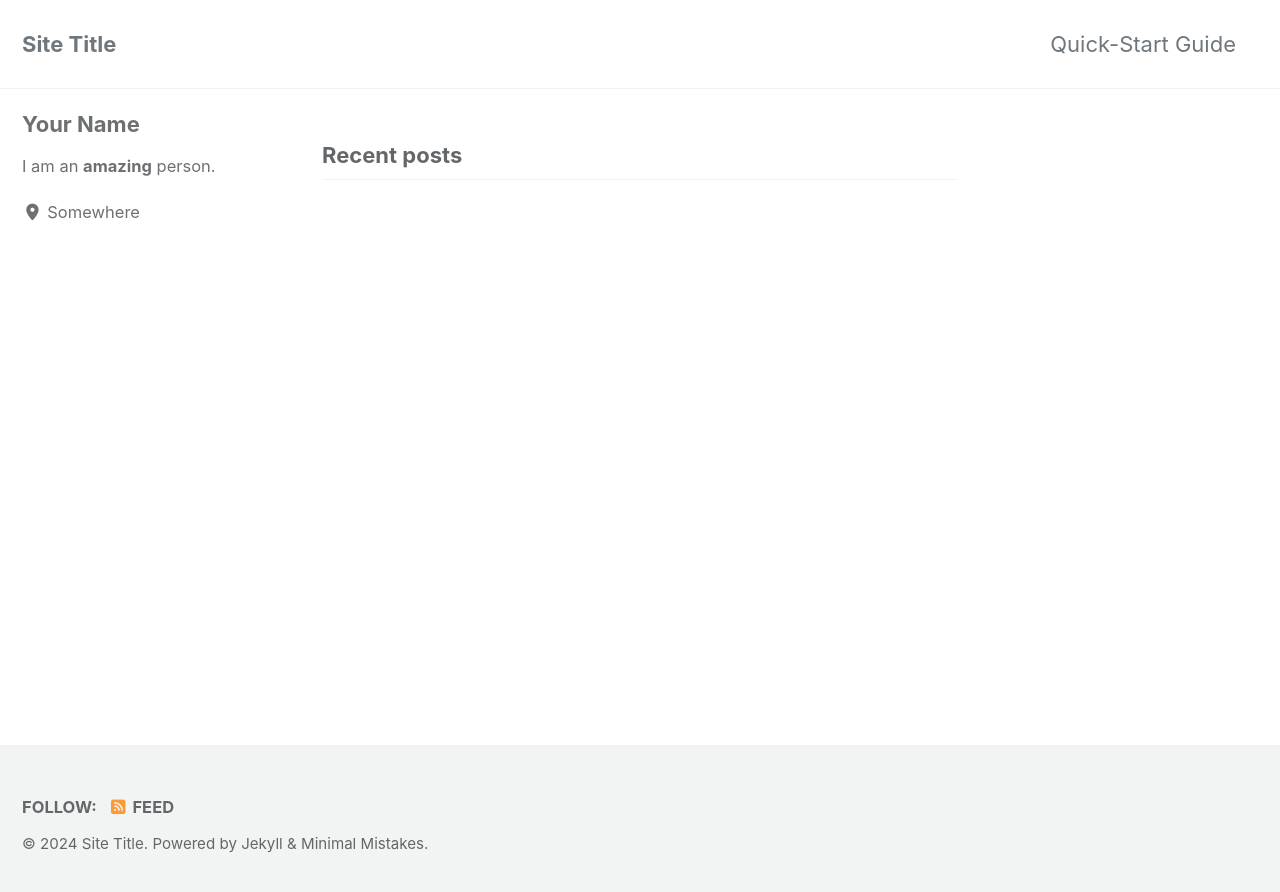
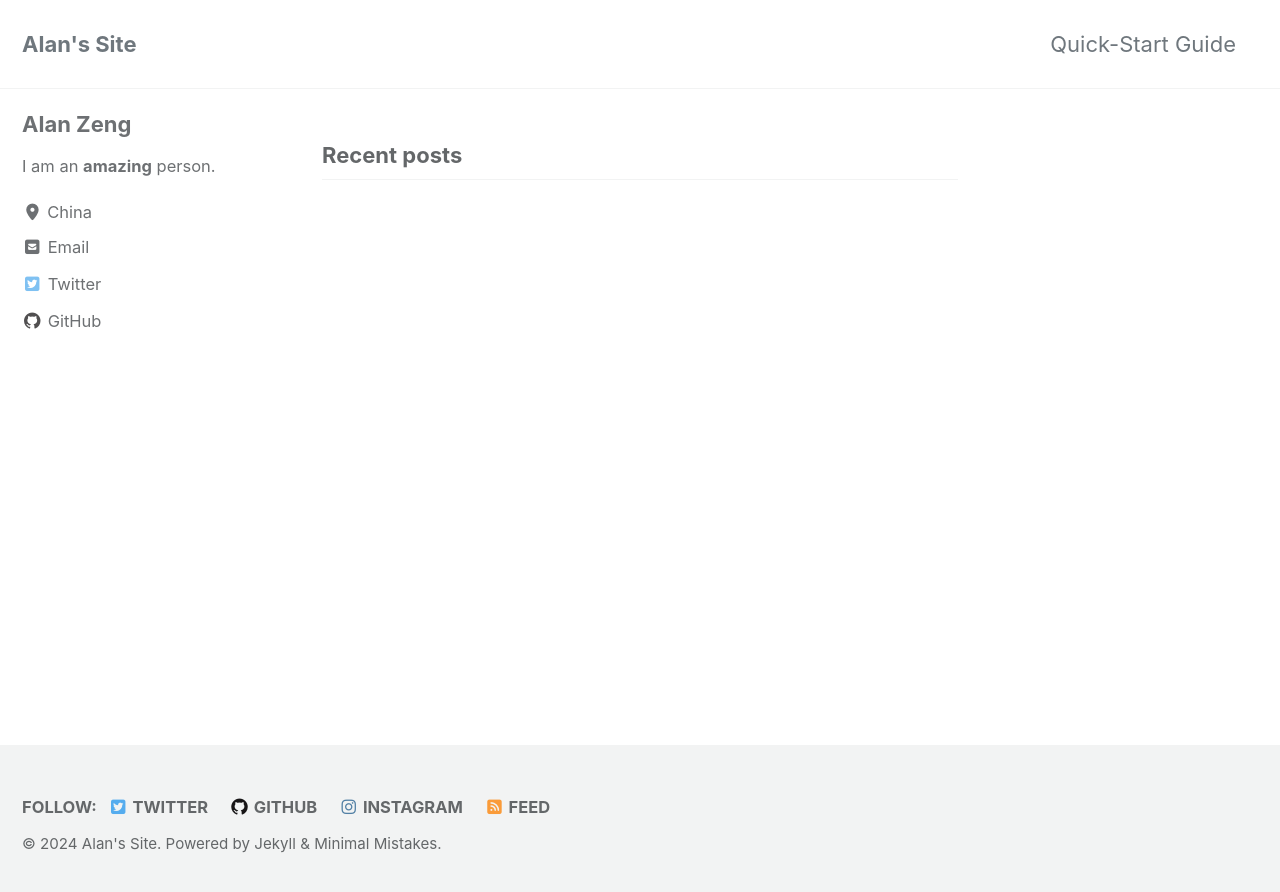
Before and after one commit to Alan92345/Alan92345.github.io, a Jekyll site: the page built from index.html, in a window 1280 px wide. Shown: the top 892 px of the page. Built offline with Jekyll 4.4.1, drawn with Linux system fonts in a browser that asks for light colours; cached includes are drawn as plain includes; the list of posts is cut into pages by our own code.

Commit message:
Update _config.yml

```diff
--- a/_config.yml
+++ b/_config.yml
@@ -17,12 +17,12 @@ minimal_mistakes_skin    : "default" # "air", "aqua", "contrast", "dark", "dirt"
 # Site Settings
 locale                   : "en-US"
 rtl                      : # true, false (default) # turns direction of the page into right to left for RTL languages
-title                    : "Site Title"
+title                    : "Alan's Site"
 title_separator          : "-"
 subtitle                 : # site tagline that appears below site title in masthead
-name                     : "Your Name"
+name                     : "Alan"
 description              : "An amazing website."
-url                      : # the base hostname & protocol for your site e.g. "https://mmistakes.github.io"
+url                      : "https://alanzeng.com" # the base hostname & protocol for your site e.g. "https://mmistakes.github.io"
 baseurl                  : # the subpath of your site, e.g. "/blog"
 repository               : # GitHub username/repo-name e.g. "mmistakes/minimal-mistakes"
 teaser                   : # path of fallback teaser image, e.g. "/assets/images/500x300.png"
@@ -90,7 +90,7 @@ baidu_site_verification  :
 
 # Social Sharing
 twitter:
-  username               :
+  username               : "Alan92423"
 facebook:
   username               :
   app_id                 :
@@ -113,27 +113,27 @@ analytics:
 
 # Site Author
 author:
-  name             : "Your Name"
+  name             : "Alan Zeng"
   avatar           : # path of avatar image, e.g. "/assets/images/bio-photo.jpg"
   bio              : "I am an **amazing** person."
-  location         : "Somewhere"
+  location         : "China"
   email            :
   links:
     - label: "Email"
       icon: "fas fa-fw fa-envelope-square"
-      # url: "mailto:your.name@email.com"
+      url: "mailto:alanzeng@alanzeng.com"
     - label: "Website"
       icon: "fas fa-fw fa-link"
       # url: "https://your-website.com"
     - label: "Twitter"
       icon: "fab fa-fw fa-twitter-square"
-      # url: "https://twitter.com/"
+      url: "https://twitter.com/Alan92423"
     - label: "Facebook"
       icon: "fab fa-fw fa-facebook-square"
       # url: "https://facebook.com/"
     - label: "GitHub"
       icon: "fab fa-fw fa-github"
-      # url: "https://github.com/"
+      url: "https://github.com/Alanzeng423"
     - label: "Instagram"
       icon: "fab fa-fw fa-instagram"
       # url: "https://instagram.com/"
@@ -143,13 +143,13 @@ footer:
   links:
     - label: "Twitter"
       icon: "fab fa-fw fa-twitter-square"
-      # url:
+      url: "https://twitter.com/Alan92423"
     - label: "Facebook"
       icon: "fab fa-fw fa-facebook-square"
       # url:
     - label: "GitHub"
       icon: "fab fa-fw fa-github"
-      # url:
+      url: "https://github.com/AlanZeng423"
     - label: "GitLab"
       icon: "fab fa-fw fa-gitlab"
       # url:
@@ -158,7 +158,7 @@ footer:
       # url:
     - label: "Instagram"
       icon: "fab fa-fw fa-instagram"
-      # url:
+      url: "https://instagram.com/alan42326"
 
 
 # Reading Files
```
